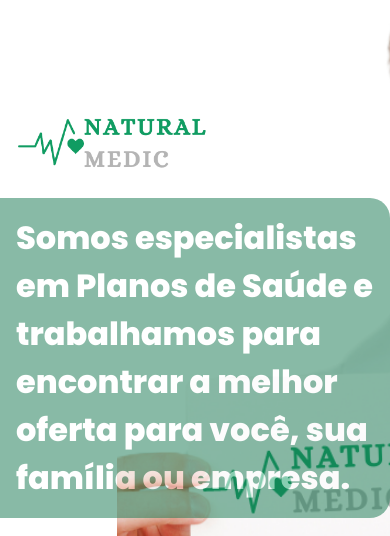
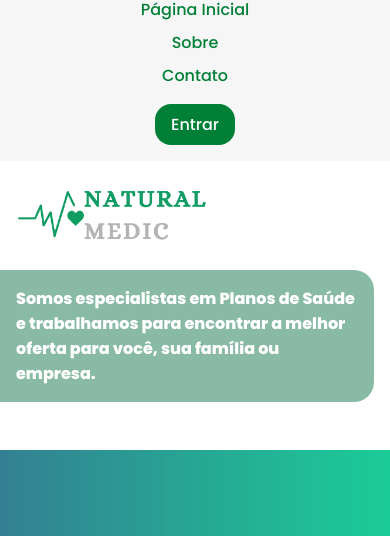
Before and after one commit to limaluan/natural-medic, a plain HTML site: page index.html in a window 390 px wide. Shown: the part 82-618 px from the top of the page. Drawn offline with nearby package versions, Linux system fonts and the light colour scheme.

Commit message:
fix(mobile.css): bring header lines again

```diff
--- a/assets/css/mobile.css
+++ b/assets/css/mobile.css
@@ -1,4 +1,31 @@
 /* Arquivo responsivo mobile */
+header {
+  flex-direction: column;
+  justify-content: center;
+  align-items: center;
+  padding-bottom: 1rem;
+  height: auto;
+}
+header .linksHeader {
+  flex-direction: column;
+  gap: 0.5rem;
+  align-items: center;
+}
+
+header button {
+  margin-top: 1rem;
+}
+.home {
+  height: fit-content;
+}
+.home > img {
+  display: none;
+}
+
+.home .title {
+  font-size: 1rem;
+  margin: 0 1rem 3rem 0;
+}
 
 .services {
   width: 100vw;
```
